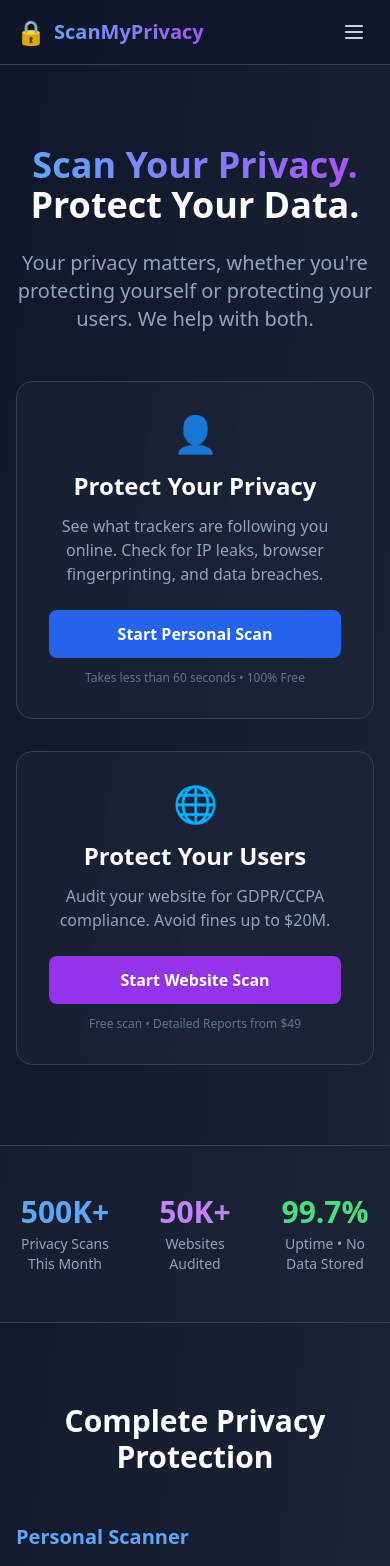
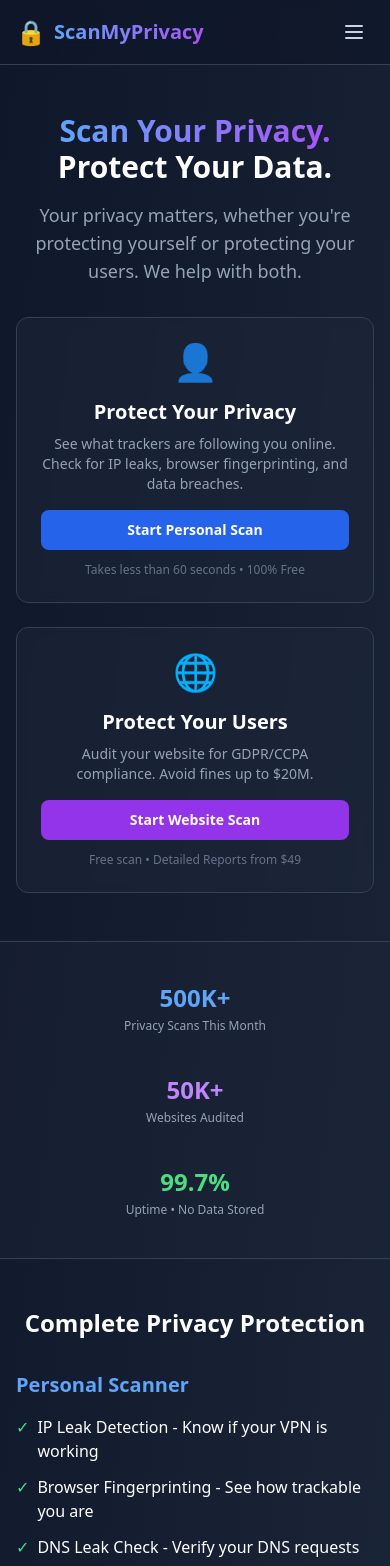
Before and after one commit to e46dream/scanmyprivacy, a Next.js app: page / in a window 390 px wide. Shown: the top 1566 px of the page. Built offline with nearby package versions, Linux system fonts and the light colour scheme.

Commit message:
[BACKUP-014] Mobile responsive implementation complete - all pages optimized
Timestamp: 2026-04-04 11:24:22

```diff
--- a/app/page.tsx
+++ b/app/page.tsx
@@ -7,32 +7,32 @@
       <Navigation />
 
       {/* Hero Section - Dual Value Prop */}
-      <section className="relative py-20 px-4 sm:px-6 lg:px-8">
+      <section className="relative py-12 sm:py-16 lg:py-20 px-4 sm:px-6 lg:px-8">
         <div className="max-w-7xl mx-auto text-center">
-          <h1 className="text-4xl sm:text-5xl lg:text-6xl font-bold mb-6">
+          <h1 className="text-3xl sm:text-4xl md:text-5xl lg:text-6xl font-bold mb-4 sm:mb-6">
             <span className="bg-gradient-to-r from-blue-400 to-purple-500 bg-clip-text text-transparent">
               Scan Your Privacy.
             </span>
             <br />
             <span className="text-white">Protect Your Data.</span>
           </h1>
-          <p className="text-xl text-slate-400 mb-8 max-w-3xl mx-auto">
+          <p className="text-lg sm:text-xl text-slate-400 mb-6 sm:mb-8 max-w-3xl mx-auto px-2 sm:px-0">
             Your privacy matters, whether you're protecting yourself or protecting your users.
             We help with both.
           </p>
 
           {/* Two-Sided Value Prop */}
-          <div className="grid md:grid-cols-2 gap-8 max-w-4xl mx-auto mt-12">
+          <div className="grid md:grid-cols-2 gap-6 sm:gap-8 max-w-4xl mx-auto mt-8 sm:mt-12">
             {/* Personal Side */}
-            <div className="bg-slate-800/50 rounded-2xl p-8 border border-slate-700 backdrop-blur-sm flex flex-col">
+            <div className="bg-slate-800/50 rounded-xl sm:rounded-2xl p-6 sm:p-8 border border-slate-700 backdrop-blur-sm flex flex-col">
               <div className="text-4xl mb-4">👤</div>
-              <h2 className="text-2xl font-bold mb-3">Protect Your Privacy</h2>
-              <p className="text-slate-400 mb-6 flex-grow">
+              <h2 className="text-xl sm:text-2xl font-bold mb-2 sm:mb-3">Protect Your Privacy</h2>
+              <p className="text-slate-400 mb-4 sm:mb-6 flex-grow text-sm sm:text-base">
                 See what trackers are following you online. Check for IP leaks, browser fingerprinting, and data breaches.
               </p>
               <Link
                 href="/personal"
-                className="inline-block bg-blue-600 hover:bg-blue-700 text-white px-8 py-3 rounded-lg font-semibold transition-colors"
+                className="inline-block bg-blue-600 hover:bg-blue-700 text-white px-6 sm:px-8 py-2.5 sm:py-3 rounded-lg font-semibold transition-colors text-sm sm:text-base"
               >
                 Start Personal Scan
               </Link>
@@ -40,15 +40,15 @@
             </div>
 
             {/* Website Side */}
-            <div className="bg-slate-800/50 rounded-2xl p-8 border border-slate-700 backdrop-blur-sm flex flex-col">
+            <div className="bg-slate-800/50 rounded-xl sm:rounded-2xl p-6 sm:p-8 border border-slate-700 backdrop-blur-sm flex flex-col">
               <div className="text-4xl mb-4">🌐</div>
-              <h2 className="text-2xl font-bold mb-3">Protect Your Users</h2>
-              <p className="text-slate-400 mb-6 flex-grow">
+              <h2 className="text-xl sm:text-2xl font-bold mb-2 sm:mb-3">Protect Your Users</h2>
+              <p className="text-slate-400 mb-4 sm:mb-6 flex-grow text-sm sm:text-base">
                 Audit your website for GDPR/CCPA compliance. Avoid fines up to $20M.
               </p>
               <Link
                 href="/website"
-                className="inline-block bg-purple-600 hover:bg-purple-700 text-white px-8 py-3 rounded-lg font-semibold transition-colors"
+                className="inline-block bg-purple-600 hover:bg-purple-700 text-white px-6 sm:px-8 py-2.5 sm:py-3 rounded-lg font-semibold transition-colors text-sm sm:text-base"
               >
                 Start Website Scan
               </Link>
@@ -59,31 +59,31 @@
       </section>
 
       {/* Stats Section */}
-      <section className="py-12 bg-slate-800/30 border-y border-slate-700">
+      <section className="py-8 sm:py-12 bg-slate-800/30 border-y border-slate-700">
         <div className="max-w-7xl mx-auto px-4 sm:px-6 lg:px-8">
-          <div className="grid grid-cols-3 gap-8 text-center">
-            <div>
-              <div className="text-3xl font-bold text-blue-400">500K+</div>
-              <div className="text-sm text-slate-400 mt-1">Privacy Scans This Month</div>
+          <div className="grid grid-cols-1 sm:grid-cols-3 gap-6 sm:gap-8 text-center">
+            <div className="py-2">
+              <div className="text-2xl sm:text-3xl font-bold text-blue-400">500K+</div>
+              <div className="text-xs sm:text-sm text-slate-400 mt-1">Privacy Scans This Month</div>
             </div>
-            <div>
-              <div className="text-3xl font-bold text-purple-400">50K+</div>
-              <div className="text-sm text-slate-400 mt-1">Websites Audited</div>
+            <div className="py-2">
+              <div className="text-2xl sm:text-3xl font-bold text-purple-400">50K+</div>
+              <div className="text-xs sm:text-sm text-slate-400 mt-1">Websites Audited</div>
             </div>
-            <div>
-              <div className="text-3xl font-bold text-green-400">99.7%</div>
-              <div className="text-sm text-slate-400 mt-1">Uptime • No Data Stored</div>
+            <div className="py-2">
+              <div className="text-2xl sm:text-3xl font-bold text-green-400">99.7%</div>
+              <div className="text-xs sm:text-sm text-slate-400 mt-1">Uptime • No Data Stored</div>
             </div>
           </div>
         </div>
       </section>
 
       {/* Feature Highlights */}
-      <section className="py-20 px-4 sm:px-6 lg:px-8">
+      <section className="py-12 sm:py-16 lg:py-20 px-4 sm:px-6 lg:px-8">
         <div className="max-w-7xl mx-auto">
-          <h2 className="text-3xl font-bold text-center mb-12">Complete Privacy Protection</h2>
+          <h2 className="text-2xl sm:text-3xl font-bold text-center mb-8 sm:mb-12">Complete Privacy Protection</h2>
 
-          <div className="grid md:grid-cols-2 gap-12">
+          <div className="grid sm:grid-cols-2 gap-6 sm:gap-8 lg:gap-12">
             {/* Personal Features */}
             <div className="space-y-4">
               <h3 className="text-xl font-semibold text-blue-400">Personal Scanner</h3>
@@ -143,7 +143,7 @@
       <section className="py-16 px-4 sm:px-6 lg:px-8 bg-slate-800/30">
         <div className="max-w-7xl mx-auto">
           <h2 className="text-2xl font-bold text-center mb-8">Latest Privacy Insights</h2>
-          <div className="grid md:grid-cols-3 gap-6">
+          <div className="grid sm:grid-cols-2 lg:grid-cols-3 gap-4 sm:gap-6">
             <article className="bg-slate-800 rounded-lg p-6 border border-slate-700 hover:border-blue-500 transition-colors">
               <h3 className="font-semibold mb-2">Why Google Analytics Violates GDPR</h3>
               <p className="text-sm text-slate-400">Learn about the common compliance mistakes website owners make.</p>
@@ -164,11 +164,11 @@
       </section>
 
       {/* CTA Footer */}
-      <section className="py-16 px-4 sm:px-6 lg:px-8 text-center">
-        <div className="max-w-3xl mx-auto">
-          <h2 className="text-3xl font-bold mb-4">Your data is valuable.</h2>
-          <p className="text-xl text-slate-400 mb-8">Don't let companies steal it. Take control today.</p>
-          <div className="flex flex-col sm:flex-row gap-4 justify-center">
+      <section className="py-12 sm:py-16 px-4 sm:px-6 lg:px-8 text-center">
+        <div className="max-w-3xl mx-auto px-2 sm:px-0">
+          <h2 className="text-2xl sm:text-3xl font-bold mb-3 sm:mb-4">Your data is valuable.</h2>
+          <p className="text-lg sm:text-xl text-slate-400 mb-6 sm:mb-8">Don't let companies steal it. Take control today.</p>
+          <div className="flex flex-col sm:flex-row gap-3 sm:gap-4 justify-center">
             <Link
               href="/personal"
               className="bg-blue-600 hover:bg-blue-700 text-white px-8 py-4 rounded-lg font-semibold transition-colors"
--- a/app/pricing/page.tsx
+++ b/app/pricing/page.tsx
@@ -20,19 +20,19 @@
   return (
     <>
       <Navigation />
-      <main className="max-w-6xl mx-auto p-4">
-        <div className="text-center mb-12">
-          <h1 className="text-3xl font-bold mb-4">Simple, Transparent Pricing</h1>
-          <p className="text-slate-400">Choose the plan that works for your business</p>
+      <main className="max-w-6xl mx-auto p-3 sm:p-4">
+        <div className="text-center mb-8 sm:mb-12">
+          <h1 className="text-2xl sm:text-3xl font-bold mb-3 sm:mb-4">Simple, Transparent Pricing</h1>
+          <p className="text-slate-400 text-sm sm:text-base">Choose the plan that works for your business</p>
         </div>
 
         {/* B2C - Personal (Free) */}
-        <div className="mb-12">
-          <h2 className="text-xl font-semibold mb-6 text-center">Personal Privacy Protection (100% Free)</h2>
-          <div className="bg-slate-800 rounded-xl p-6 border border-slate-700 max-w-2xl mx-auto">
-            <div className="flex items-center justify-between">
+        <div className="mb-8 sm:mb-12">
+          <h2 className="text-lg sm:text-xl font-semibold mb-4 sm:mb-6 text-center">Personal Privacy Protection (100% Free)</h2>
+          <div className="bg-slate-800 rounded-xl p-4 sm:p-6 border border-slate-700 max-w-2xl mx-auto">
+            <div className="flex flex-col sm:flex-row sm:items-center sm:justify-between gap-4">
               <div>
-                <h3 className="text-lg font-semibold">Personal Privacy Scanner</h3>
+                <h3 className="text-base sm:text-lg font-semibold">Personal Privacy Scanner</h3>
                 <ul className="text-slate-400 text-sm mt-2 space-y-1">
                   <li>✓ IP Leak Detection</li>
                   <li>✓ Browser Fingerprint Analysis</li>
@@ -40,12 +40,12 @@
                   <li>✓ WebRTC Security Test</li>
                 </ul>
               </div>
-              <div className="text-right">
-                <p className="text-3xl font-bold text-green-400">Free</p>
-                <p className="text-sm text-slate-500">Forever</p>
+              <div className="text-left sm:text-right">
+                <p className="text-2xl sm:text-3xl font-bold text-green-400">Free</p>
+                <p className="text-xs sm:text-sm text-slate-500">Forever</p>
                 <Link
                   href="/personal"
-                  className="mt-4 inline-block bg-blue-600 hover:bg-blue-700 text-white px-6 py-2 rounded-lg transition-colors"
+                  className="mt-3 sm:mt-4 inline-block bg-blue-600 hover:bg-blue-700 text-white px-4 sm:px-6 py-2 rounded-lg transition-colors text-sm sm:text-base"
                 >
                   Start Scanning
                 </Link>
@@ -56,8 +56,8 @@
 
         {/* B2B - Website Compliance */}
         <div>
-          <h2 className="text-xl font-semibold mb-6 text-center">Website Compliance (B2B)</h2>
-          <div className="grid md:grid-cols-3 gap-6">
+          <h2 className="text-lg sm:text-xl font-semibold mb-4 sm:mb-6 text-center">Website Compliance (B2B)</h2>
+          <div className="grid sm:grid-cols-2 lg:grid-cols-3 gap-4 sm:gap-6">
             {/* Free Scan */}
             <div className="bg-slate-800 rounded-xl p-6 border border-slate-700">
               <h3 className="text-lg font-semibold mb-2">Free Scan</h3>
@@ -118,9 +118,9 @@
         </div>
 
         {/* FAQ */}
-        <div className="mt-16 max-w-3xl mx-auto">
-          <h2 className="text-xl font-semibold mb-6 text-center">Frequently Asked Questions</h2>
-          <div className="space-y-4">
+        <div className="mt-12 sm:mt-16 max-w-3xl mx-auto px-2 sm:px-0">
+          <h2 className="text-lg sm:text-xl font-semibold mb-4 sm:mb-6 text-center">Frequently Asked Questions</h2>
+          <div className="space-y-3 sm:space-y-4">
             <details className="bg-slate-800 rounded-lg p-4 border border-slate-700">
               <summary className="font-semibold cursor-pointer">What's included in the detailed report?</summary>
               <p className="text-slate-400 mt-2 text-sm">
```
Also changed, not shown: app/personal/page.tsx (+22 -22 lines), app/website/page.tsx (+18 -18 lines), 1 other file (tests, documents, lock files or other folders).
